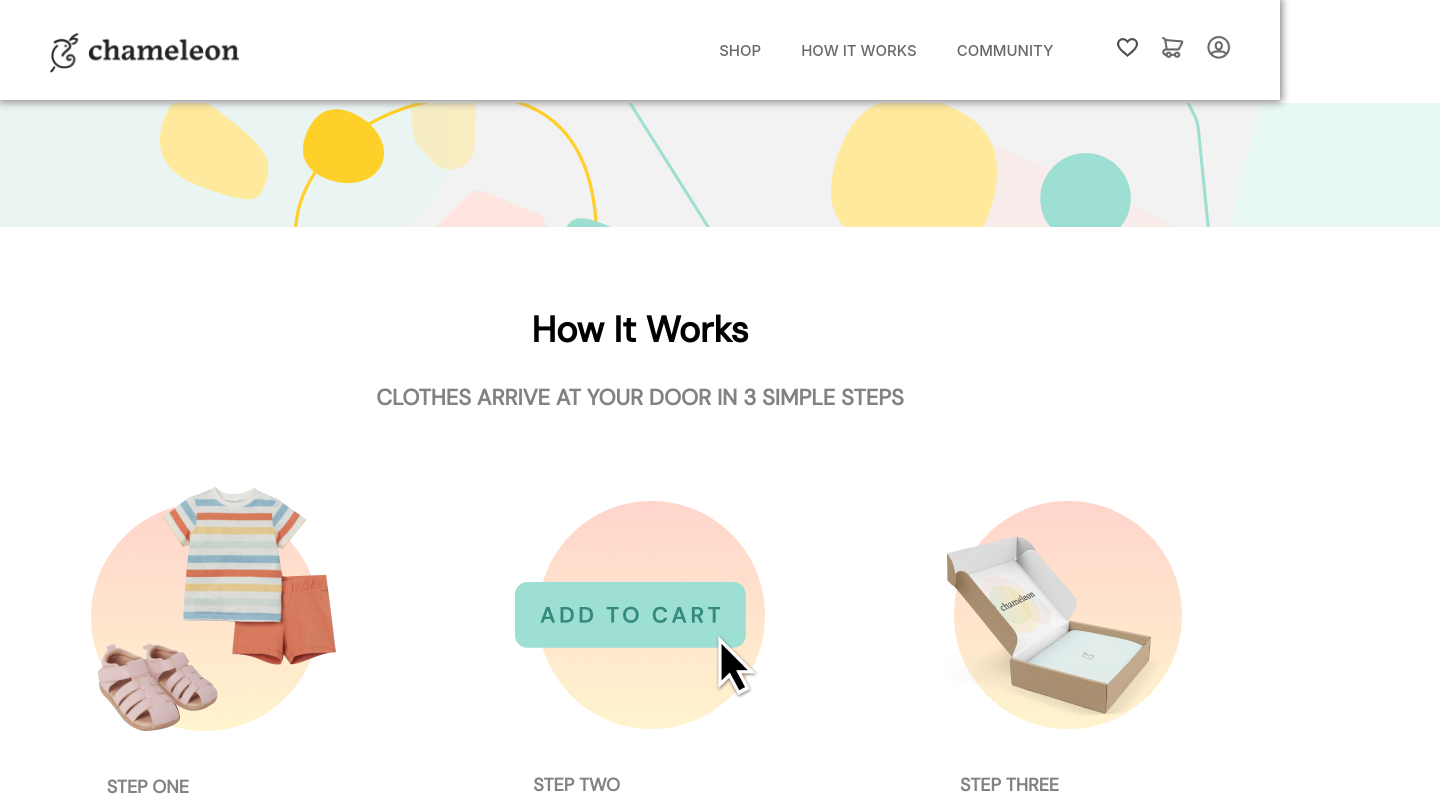
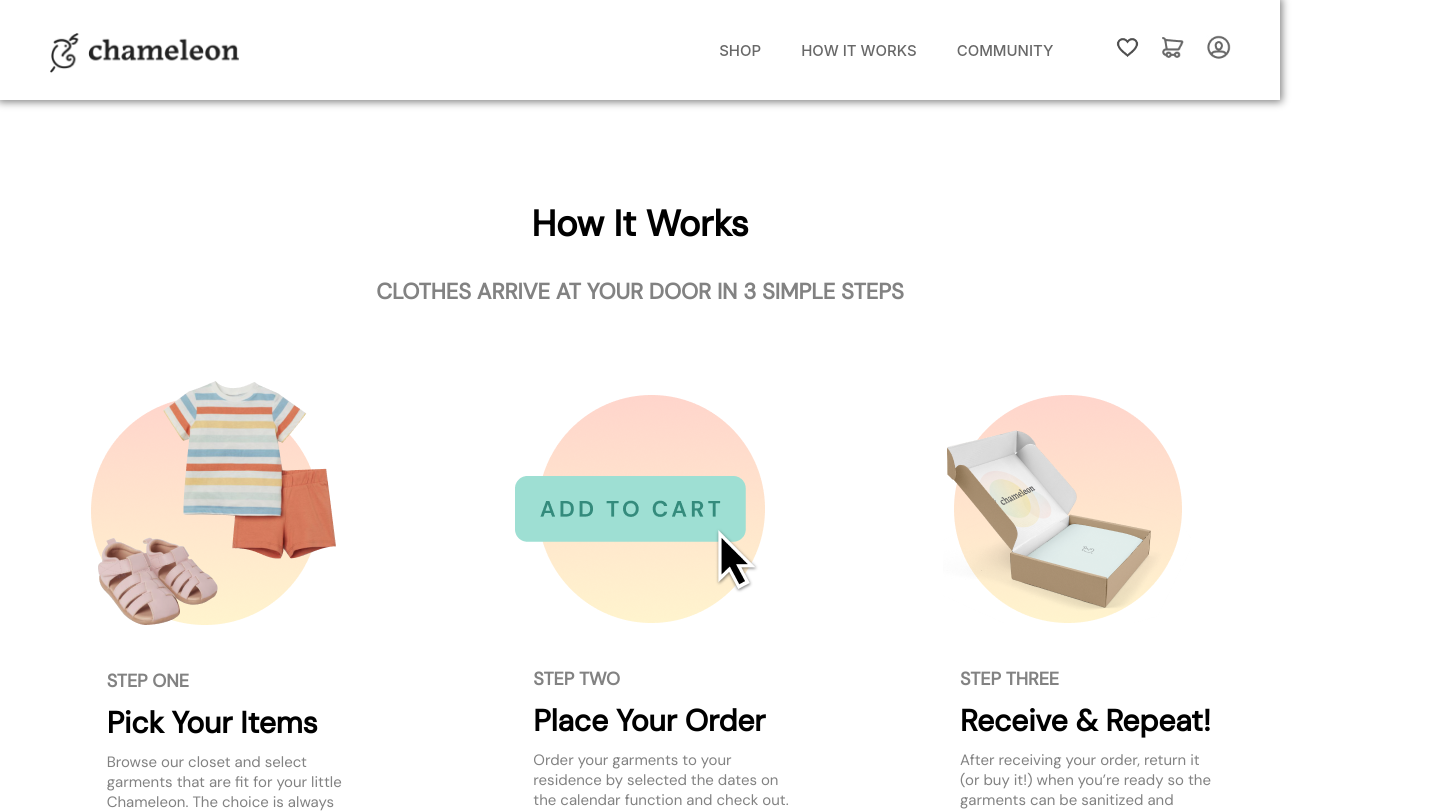
Before and after one commit to mhli272/ChameleonBabyClothes, a React (Create React App) app in the folder chameleon/: page /how-it-works in a window 1280 px wide. Shown: the top 812 px of the page, 1440 px wide, since content can reach past the window. Built offline with nearby package versions, Linux system fonts and the light colour scheme.

Commit message:
editing HIW

```diff
--- a/chameleon/src/HowItWorks.css
+++ b/chameleon/src/HowItWorks.css
@@ -189,7 +189,3 @@
 .individual-bullet{
     margin-bottom: 5px;
 }
-
-.HIW-header{
-    margin-top: -22px;
-}
--- a/chameleon/src/HowItWorks.js
+++ b/chameleon/src/HowItWorks.js
@@ -27,7 +27,6 @@ export class HowItWorks extends React.Component {
                 </div>
 
                 <div class="marginFix"> </div>
-                <div class="HIW-header"><img src={HIWheader}></img></div>
 
                 {/*How It Works*/}
                 <div class="title">How It Works</div>
```
